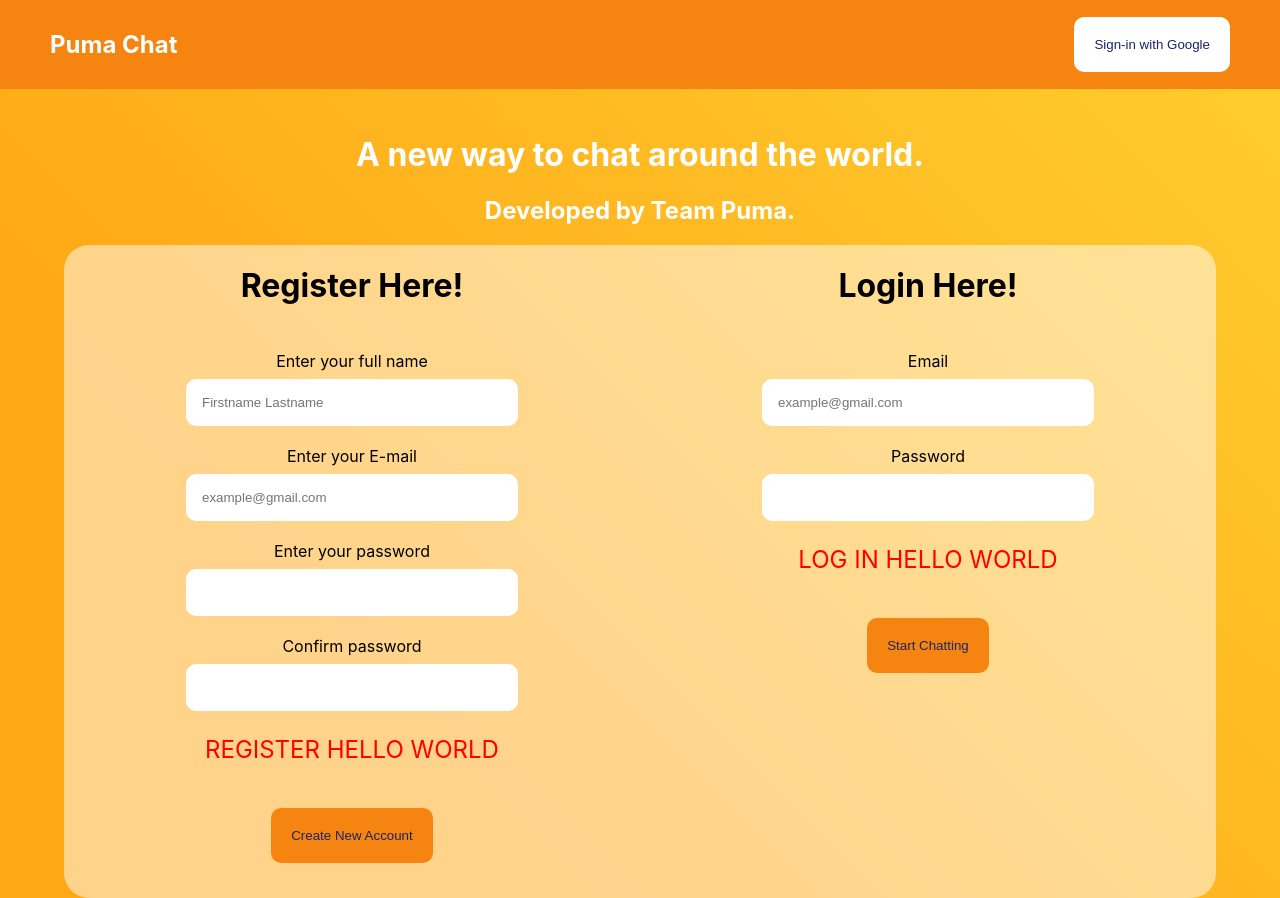
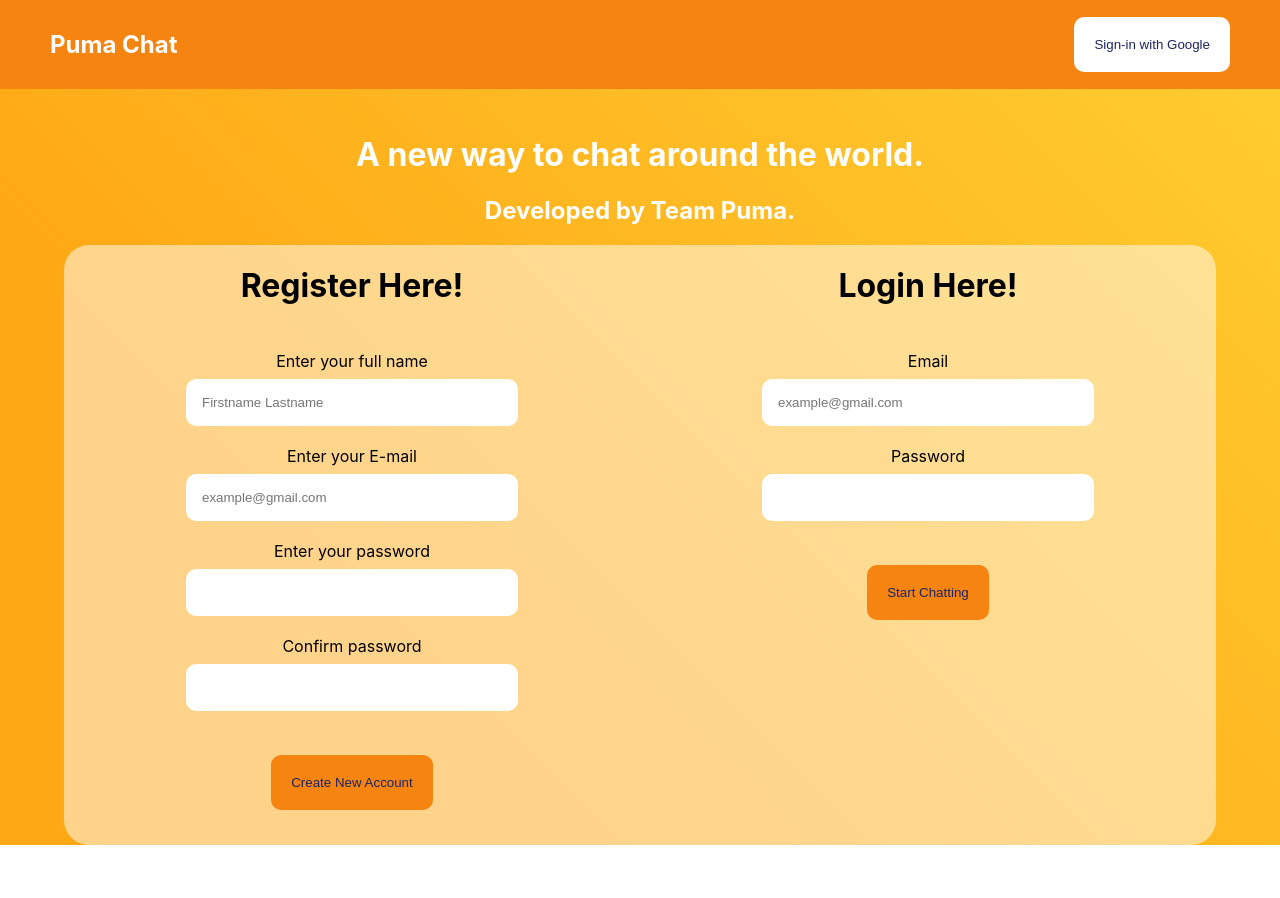
Before and after one commit to GDSC-Team-Puma/PumaChat, a React (Create React App) app in the folder puma-chat/: page / in a window 1280 px wide. After the commit the page ends 845 px from the top, so only its background shows below. Built offline with nearby package versions, Linux system fonts and the light colour scheme; no server answers.

Commit message:
Added a few more checks

```diff
--- a/puma-chat/src/components/LoginForm.js
+++ b/puma-chat/src/components/LoginForm.js
@@ -5,7 +5,7 @@ import { loginUser, db} from "../firebase";
 const LoginForm = () => {
     const [loginUserEmail, setLoginUserEmail] = useState("");
     const [loginUserPassword, setLoginUserPassword] = useState("");
-    const [bottomLineText, setBottomLineText] = useState("LOG IN HELLO WORLD");
+    const [bottomLineText, setBottomLineText] = useState("");
 
     const handleSubmission = async (event) => {
         event.preventDefault();
--- a/puma-chat/src/components/RegistrationForm.js
+++ b/puma-chat/src/components/RegistrationForm.js
@@ -6,12 +6,16 @@ const RegistrationForm = () => {
     const [newUserEmail, setNewUserEmail] = useState("");
     const [newUserPassword, setNewUserPassword] = useState("");
     const [newUserConfirmPassword, setNewUserConfirmPassword] = useState("");
-    const [bottomLineText, setBottomLineText] = useState("REGISTER HELLO WORLD");
+    const [bottomLineText, setBottomLineText] = useState("");
 
     const handleSubmission = (event) => {
         event.preventDefault();
         if (newUserFullName.trim() === "") {
             setBottomLineText("Your full name can't be empty!");
+            return;
+        }
+        else if (!newUserFullName.includes(" ")){
+            setBottomLineText("You must enter a last name!");
             return;
         }
         else if (newUserEmail.trim() === ""){
```
